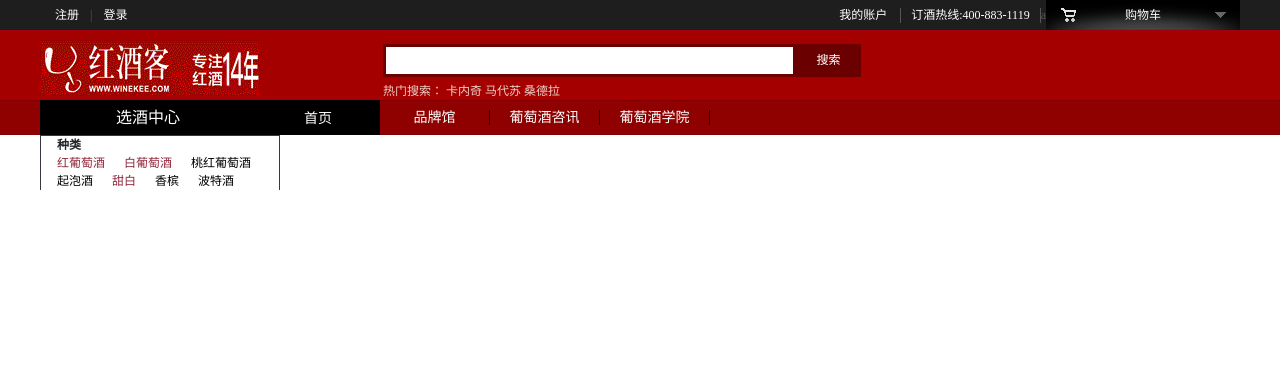
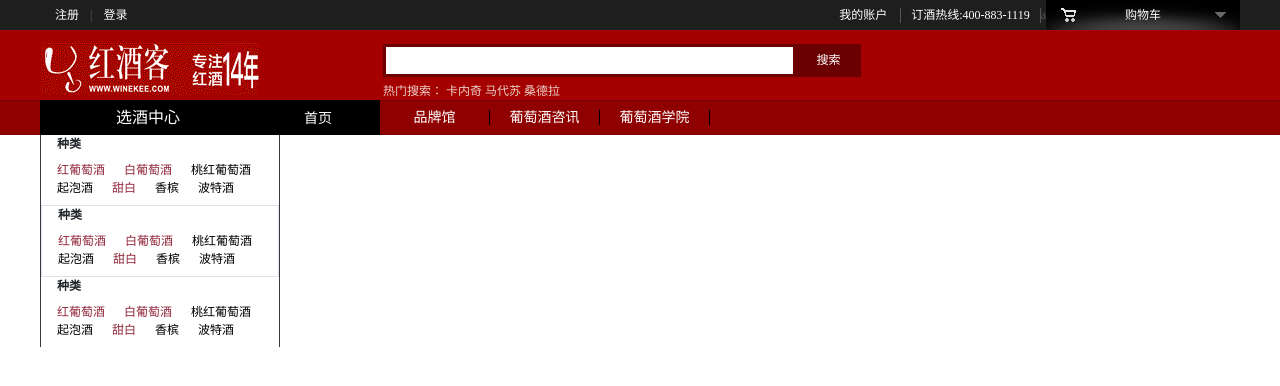
Before and after one commit to song-pan/winekee, a plain HTML site: page index.html in a window 1280 px wide. Drawn offline with Linux system fonts and the light colour scheme.

Commit message:
导航开始写

```diff
--- a/index.html
+++ b/index.html
@@ -23,14 +23,52 @@
     ></iframe>
     <div class="container-fluid p-0">
       <div class="section">
-        <div class="s-left w-20 border border-dark border-bottom-0">
+        <div
+          class="s-left w-20 border border-dark border-bottom-0 border-top-0"
+        >
           <div class="l-top">
             <ul class="list-group">
               <li>
                 <div class="ml-3 font-weight-bold">
                   种类
                 </div>
-                <div class="type">
+                <div class="type my-2">
+                  <a class="t-color" href="#">红葡萄酒</a>
+                  <a class="t-color" href="#">白葡萄酒</a>
+                  <a class="" href="#">桃红葡萄酒</a>
+                  <a class="" href="#">起泡酒</a>
+                  <a class="t-color" href="#">甜白</a>
+                  <a class="" href="#">香槟</a>
+                  <a class="" href="#">波特酒</a>
+                </div>
+              </li>
+            </ul>
+          </div>
+          <div class="l-top border">
+            <ul class="list-group">
+              <li>
+                <div class="ml-3 font-weight-bold">
+                  种类
+                </div>
+                <div class="type my-2">
+                  <a class="t-color" href="#">红葡萄酒</a>
+                  <a class="t-color" href="#">白葡萄酒</a>
+                  <a class="" href="#">桃红葡萄酒</a>
+                  <a class="" href="#">起泡酒</a>
+                  <a class="t-color" href="#">甜白</a>
+                  <a class="" href="#">香槟</a>
+                  <a class="" href="#">波特酒</a>
+                </div>
+              </li>
+            </ul>
+          </div>
+          <div class="l-top">
+            <ul class="list-group">
+              <li>
+                <div class="ml-3 font-weight-bold">
+                  种类
+                </div>
+                <div class="type my-2">
                   <a class="t-color" href="#">红葡萄酒</a>
                   <a class="t-color" href="#">白葡萄酒</a>
                   <a class="" href="#">桃红葡萄酒</a>
```
